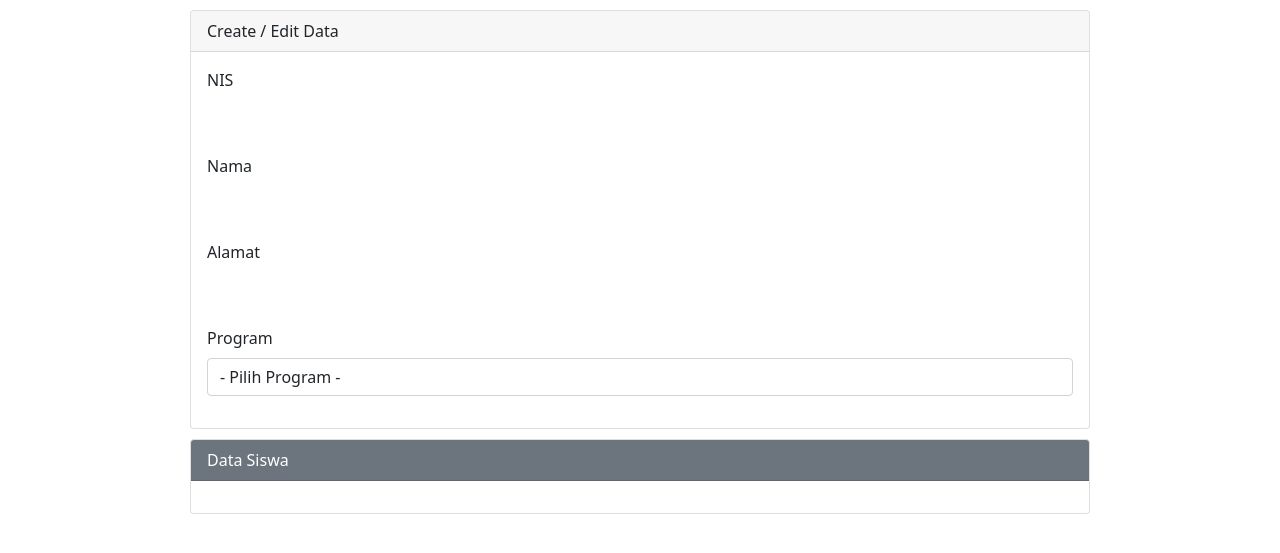
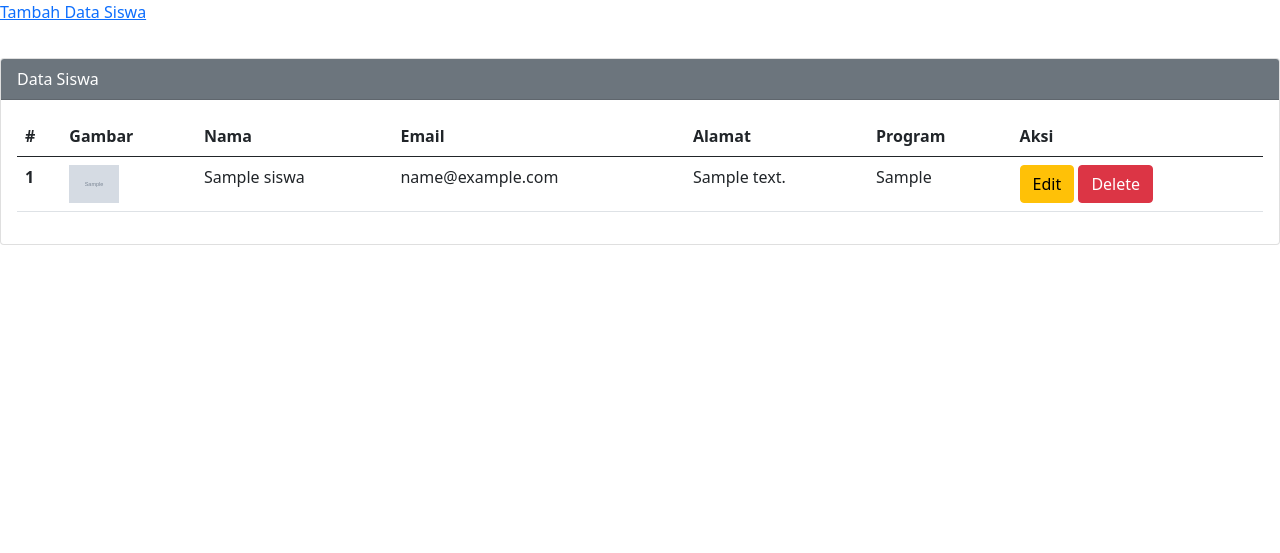
Before and after one commit to fowazalvarez/pw2022_a_213040008, a PHP site: page / in a window 1280 px wide. Shown: the top 553 px of the page. Run offline with PHP 8.4, Linux system fonts and the light colour scheme; tables that the repository leaves empty or names only in its code hold one stand-in row (values such as "Sample post"); grey boxes marked "Sample" are stand-in pictures; data that the repository does not hold is empty.

Commit message:
Menambah Functions

```diff
--- /dev/null
+++ b/tubes/functions.php
@@ -0,0 +1,36 @@
+<?php
+// Koneksi ke Database
+$koneksi = mysqli_connect("localhost", "root", "", "pw2022_a_213040008");
+if(!$koneksi){
+//Mengecek Koneksi
+  die("Tidak bisa Terkoneksi");
+}
+$nama     = "";
+$email    = "";
+$program  = "";
+$alamat   = "";
+$gambar   = "";
+$sukses   = "";
+$error    = "";
+
+if(isset($_POST['simpan'])){
+    $nama       = $_POST['nama'];
+    $email      = $_POST['email'];
+    $program    = $_POST['program'];
+    $alamat     = $_POST['alamat'];
+    $gambar     = $_POST['gambar'];
+
+    if($nama && $email && $program && $alamat && $gambar) {
+      $sql1       = "insert into siswa(nama,email,program,alamat,gambar) values ('$nama','$email','$program','$alamat','$gambar')";
+      $result     = mysqli_query($koneksi,$sql1);
+      if($result){
+        $sukses   = "Berhasil Memasukkan Data Baru";
+      }else{
+        $error    = "Gagal Memasukkan Data";
+      }
+    }else{
+      $error = "Silahkan Masukan Semua Data";
+    }
+  }
+
+?>
--- a/tubes/index.php
+++ b/tubes/index.php
@@ -1,16 +1,10 @@
 <?php
-$host = "localhost";
-$user = "root";
-$pass = "";
-$db = "pw2022_a_213040008";
+require 'functions.php';
 
-$koneksi = mysqli_connect($host,$user,$pass,$db);
-if(!$koneksi){ //Mengecek Koneksi}
-  die("Tidak bisa Terkoneksi");
-}
 ?>
 <!DOCTYPE html>
 <html lang="en">
+
 <head>
     <meta charset="UTF-8">
     <meta http-equiv="X-UA-Compatible" content="IE=edge">
@@ -25,44 +19,10 @@ if(!$koneksi){ //Mengecek Koneksi}
     <link rel="stylesheet" href="css/style.css" />
 
 </head>
+
 <body>
-  <div class="mx-auto">
-
-  <!-- Memasukan Data -->
-  <div class="card">
-  <div class="card-header">
-    Create / Edit Data
-  </div>
-  <div class="card-body">
-   <form action="" method="POST">
-     <!-- nis -->
-   <div class="mb-3">
-  <label for="nis" class="form-label">NIS</label>
-  <input type="text" class="form-control-plaintext" id="nis" name="nis" value="<?php echo $nis ?>">
-</div>
-    <!-- nama -->
-  <div class="mb-3">
-  <label for="nama" class="form-label">Nama</label>
-  <input type="text" class="form-control-plaintext" id="nama" name="nama" value="<?php echo $nama ?>">
-</div>
-    <!-- alamat -->
-  <div class="mb-3">
-  <label for="alamat" class="form-label">Alamat</label>
-  <input type="text" class="form-control-plaintext" id="alamat" name="alamat" value="<?php echo $alamat ?>">
-</div>
-    <!-- Program -->
-  <div class="mb-3">
-  <label for="program" class="form-label">Program</label>
-  <select class="form-control" name="" id="program">
-    <option value="">- Pilih Program -</option>
-    <option value="3bulan" <?php if($program == "3bulan") echo "selected"?>>3 Bulan</option>
-    <option value="6bulan" <?php if($program == "6bulan") echo "selected"?>>6 Bulan</option>
-  </select>
-</div>
-
-   </form>
-  </div>
-</div>
+    <a href="tambah.php">Tambah Data Siswa</a>
+    <br><br>
 
     <!-- Mengeluarkan Data -->
     <div class="card">
@@ -70,14 +30,56 @@ if(!$koneksi){ //Mengecek Koneksi}
             Data Siswa
         </div>
         <div class="card-body">
-   <form action="" Method="POST">
+            <table class="table">
+                <thead>
+                    <tr>
+                        <th scope="col">#</th>
+                        <th scope="col">Gambar</th>
+                        <th scope="col">Nama</th>
+                        <th scope="col">Email</th>
+                        <th scope="col">Alamat</th>
+                        <th scope="col">Program</th>
+                        <th scope="col">Aksi</th>
+                    </tr>
+                <tbody>
+                    <?php
+                        $sql2       = "SELECT * FROM siswa order by id asc";
+                        $result2    = mysqli_query($koneksi,$sql2);
+                        $urut       = 1;
+                        while($row  = mysqli_fetch_array($result2)){
+                            $id         = $row['id'];
+                            $gambar     = $row['gambar'];
+                            $nama       = $row['nama'];
+                            $email      = $row['email'];
+                            $alamat     = $row['alamat'];
+                            $program    = $row['program'];
 
+                            ?>
+                    <tr>
+                        <th scope="row"><?php echo $urut++ ?></th>
+                        <td><img src="img/<?php echo $gambar ?>" width="50"></td>
+                        <td scope="row"><?php echo $nama ?></td>
+                        <td scope="row"><?php echo $email ?></td>
+                        <td scope="row"><?php echo $alamat ?></td>
+                        <td scope="row"><?php echo $program ?></td>
+                        <td scope="row">
+                            <a href="index.php?op=edit&id=" <?php echo $id ?>"><button type="button"
+                                    class="btn btn-warning">Edit</button></a>
 
-   </form>
+                            <button type="button" class="btn btn-danger">Delete</button>
+                        </td>
+                    </tr>
+                    <?php
+                        }
+                        ?>
+                </tbody>
+                </thead>
+            </table>
         </div>
     </div>
 
     </div>
 
 </body>
+
 </html>
```
Also changed, not shown: tubes/tambah.php (added, +94 -0 lines). Lines whose indentation alone changed are shown as unchanged.
